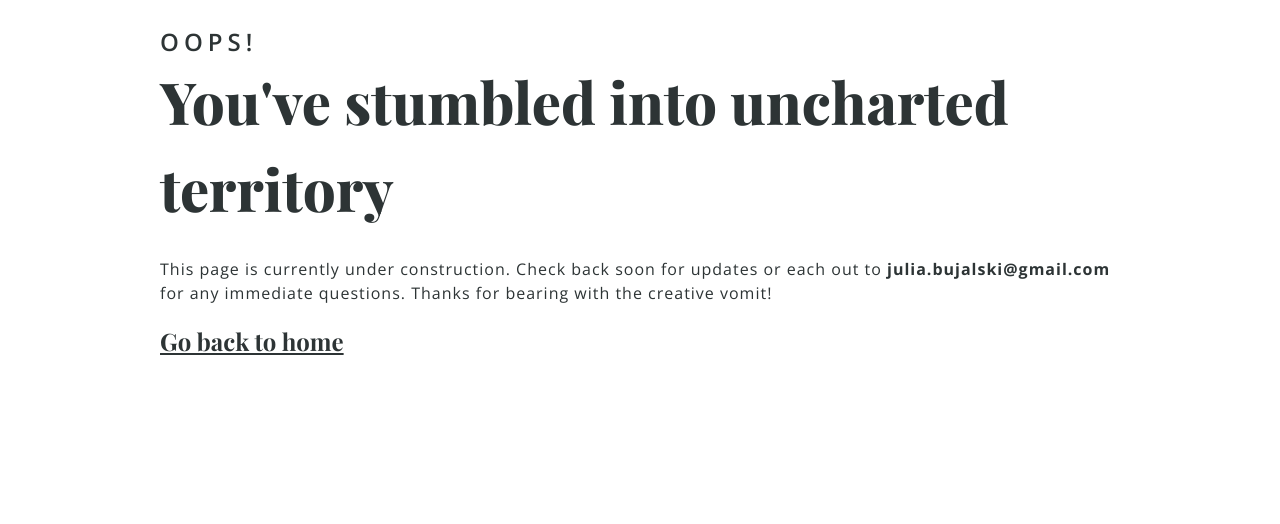
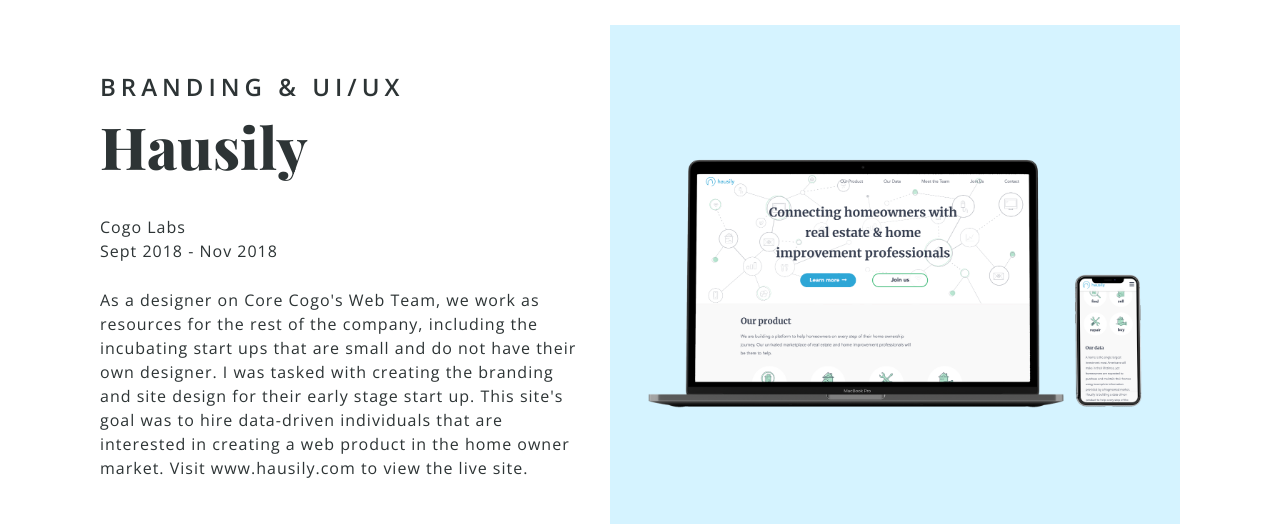
Before and after one commit to julia-bujalski/portfolio, a React (Create React App) app: page /hausily in a window 1280 px wide. Shown: the part 165-689 px from the top of the page. Built offline with nearby package versions, Linux system fonts and the light colour scheme; grey boxes are pictures that could not be loaded; a web font is replaced by a local one.

Commit message:
initialize hausily page

```diff
--- a/src/theme.js
+++ b/src/theme.js
@@ -40,6 +40,11 @@ export const BodyText = styled.div`
   line-height: 1.5;
   padding-top: 25px;
   text-align: left;
+
+  a {
+    font-weight: bold;
+    text-decoration: underline;
+  }
 `;
 
 export const PageHeadline = styled.div`
--- a/src/views/Hausily/Hausily.js
+++ b/src/views/Hausily/Hausily.js
@@ -1,11 +1,27 @@
 import React from 'react';
 import { ProjectWIP } from '../../components/ProjectWIP';
+import { PageHeadline, SectionTitle, BodyText } from '../../theme';
+import { FeaturedImage, FeaturedWrapper, ProjectPageWrapper, ProjectTitleWrapper, ProjectText } from '../Introspection/Introspection.styles';
+import HausilyFeaturedImage from '../../assets/hausily.png';
 
 export const Hausily = () => {
   return (
-    <div>
+    <ProjectPageWrapper>
+      <FeaturedWrapper>
+        <ProjectTitleWrapper>
+          <SectionTitle>Branding & UI/UX</SectionTitle>
+          <PageHeadline>Hausily</PageHeadline>
+          <BodyText>Cogo Labs <br /> Sept 2018 - Nov 2018</BodyText>
+          <ProjectText>
+        <BodyText>
+          As a designer on Core Cogo's Web Team, we work as resources for the rest of the company, including the incubating start ups that are small and do not have their own designer. I was tasked with creating the branding and site design for their early stage start up. This site's goal was to hire data-driven individuals that are interested in creating a web product in the home owner market. Visit <a href="http://www.hausily.com" /> www.hausily.com to view the live site.
+        </BodyText>
+      </ProjectText>
+        </ProjectTitleWrapper>
+        <FeaturedImage src={HausilyFeaturedImage} />
+      </FeaturedWrapper>
       <ProjectWIP />
-    </div>
+    </ProjectPageWrapper>
   )
 }
 
--- a/src/views/Introspection/Introspection.styles.js
+++ b/src/views/Introspection/Introspection.styles.js
@@ -3,6 +3,8 @@ import { PageWrapper, TABLET } from '../../theme';
 
 export const FeaturedImage = styled.img`
   width: 55%;
+  max-height: 500px;
+  object-fit: cover;
 
   @media only screen and (max-width: ${TABLET}) {
     margin-top: 50px;
@@ -27,3 +29,7 @@ export const ProjectPageWrapper = styled(PageWrapper)`
 export const ProjectTitleWrapper = styled.div`
   padding-right: 30px;
 `;
+
+export const ProjectText = styled.div`
+  max-width: 500px;
+`;
```
